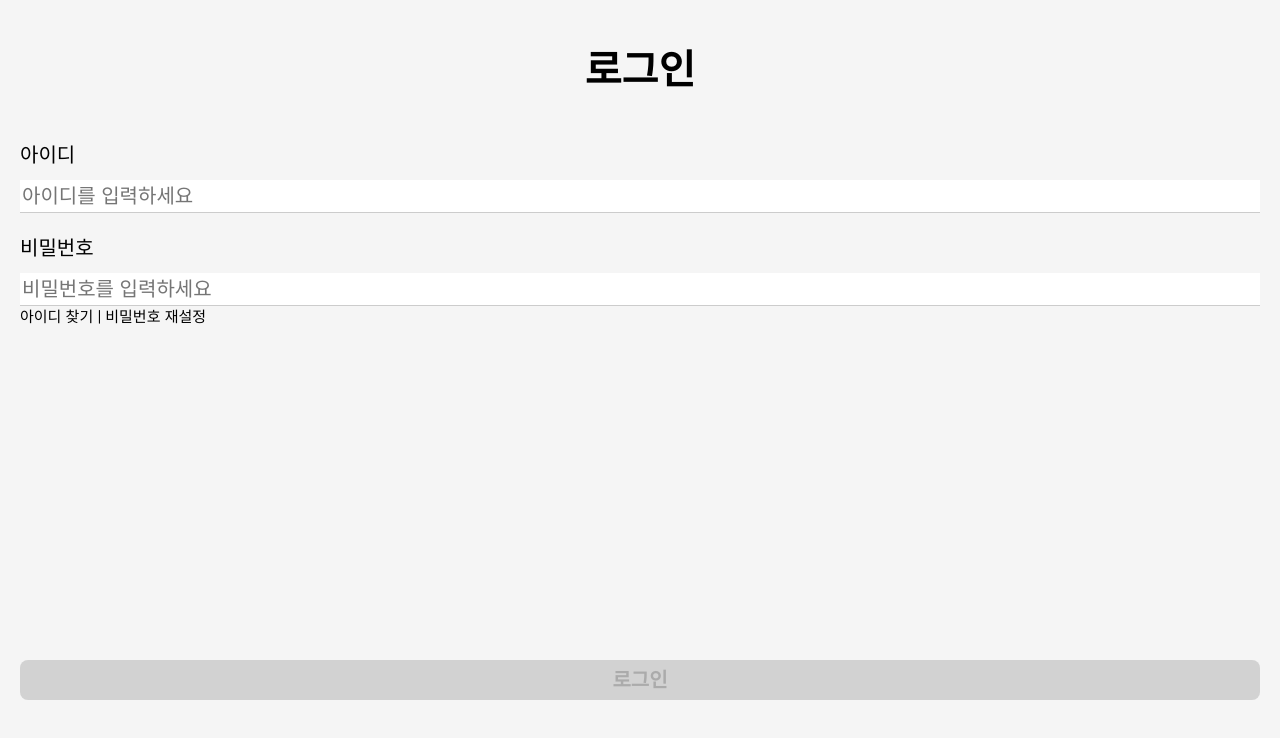
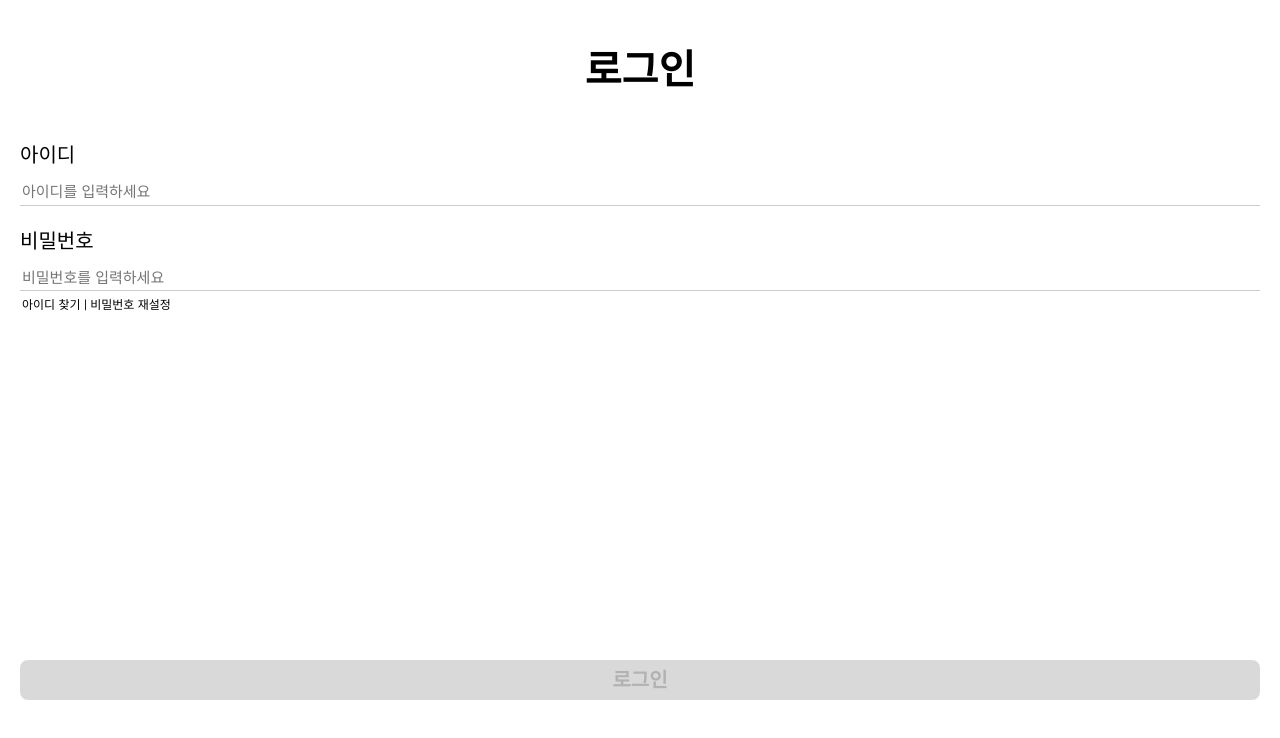
Before and after one commit to gyudong0909/snutt-dev, a React (Vite) app: page / in a window 1280 px wide. Both pictures are taken after a click on the button "로그인". Shown: the top 738 px of the page. Built offline with nearby package versions, Linux system fonts and the light colour scheme.

Commit message:
Background white (#12)
Co-authored-by: 박규동 <parkgyudong@baggyudong-ui-MacBookPro.local>

```diff
--- a/src/Home.module.css
+++ b/src/Home.module.css
@@ -1,6 +1,7 @@
 .wrapper {
   padding-top: 232px;
   padding-bottom: 90px;
+  background-color: white;
 }
 
 .content {
--- a/src/Landing.module.css
+++ b/src/Landing.module.css
@@ -6,7 +6,7 @@ body {
   font-family: 'Nanum Gothic', sans-serif;
   margin: 0;
   padding: 0;
-  background-color: #f5f5f5;
+  background-color: #ffffff;
   font-size: 20px;
 }
 
--- a/src/Login.module.css
+++ b/src/Login.module.css
@@ -4,6 +4,7 @@
   padding-right: 20px;
   min-height: 100vh;
   justify-content: space-between;
+  background-color: white;
 }
 
 .title {
@@ -34,6 +35,7 @@
   border-bottom: 1px solid #ccc;
   color: #333;
   cursor: pointer;
+  font-size: 15px;
 }
 
 .box:hover {
@@ -55,7 +57,9 @@
 }
 
 .extra {
-  font-size: 15px;
+  margin-top: 5px;
+  font-size: 12px;
+  margin-left: 2px;
 }
 
 .bottom:hover {
--- a/src/Login.tsx
+++ b/src/Login.tsx
@@ -122,7 +122,7 @@ const Login = ({ setNickname, onLoginSuccess }: LoginProps) => {
               placeholder="비밀번호를 입력하세요"
               className={styles.box}
             />
-            <div className={styles.extra}>아이디 찾기 | 비밀번호 재설정</div>
+            <div className={styles.extra}> 아이디 찾기 | 비밀번호 재설정</div>
           </div>
           <button onClick={RequestLogin} className={styles.bottom}>
             로그인
```
